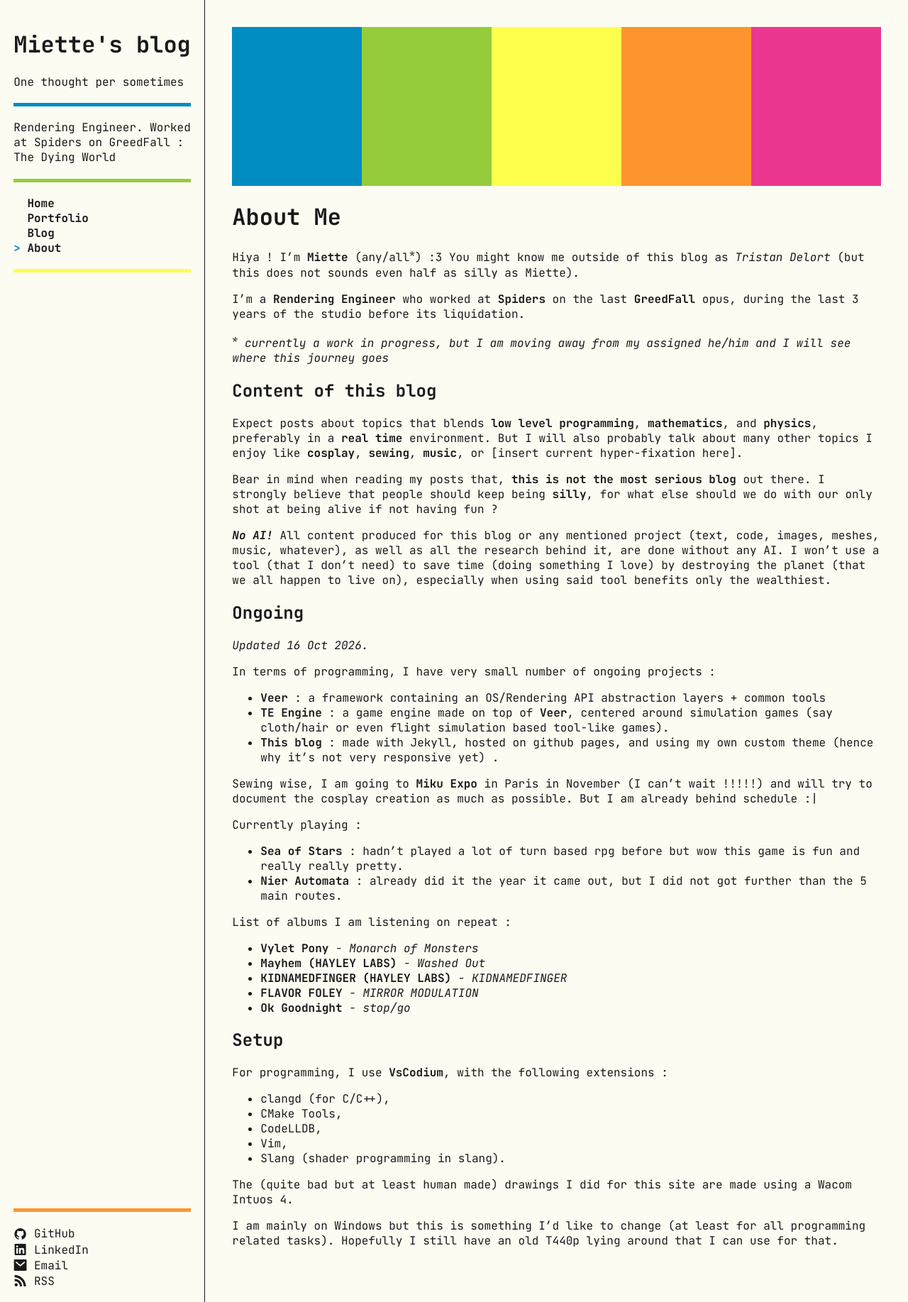
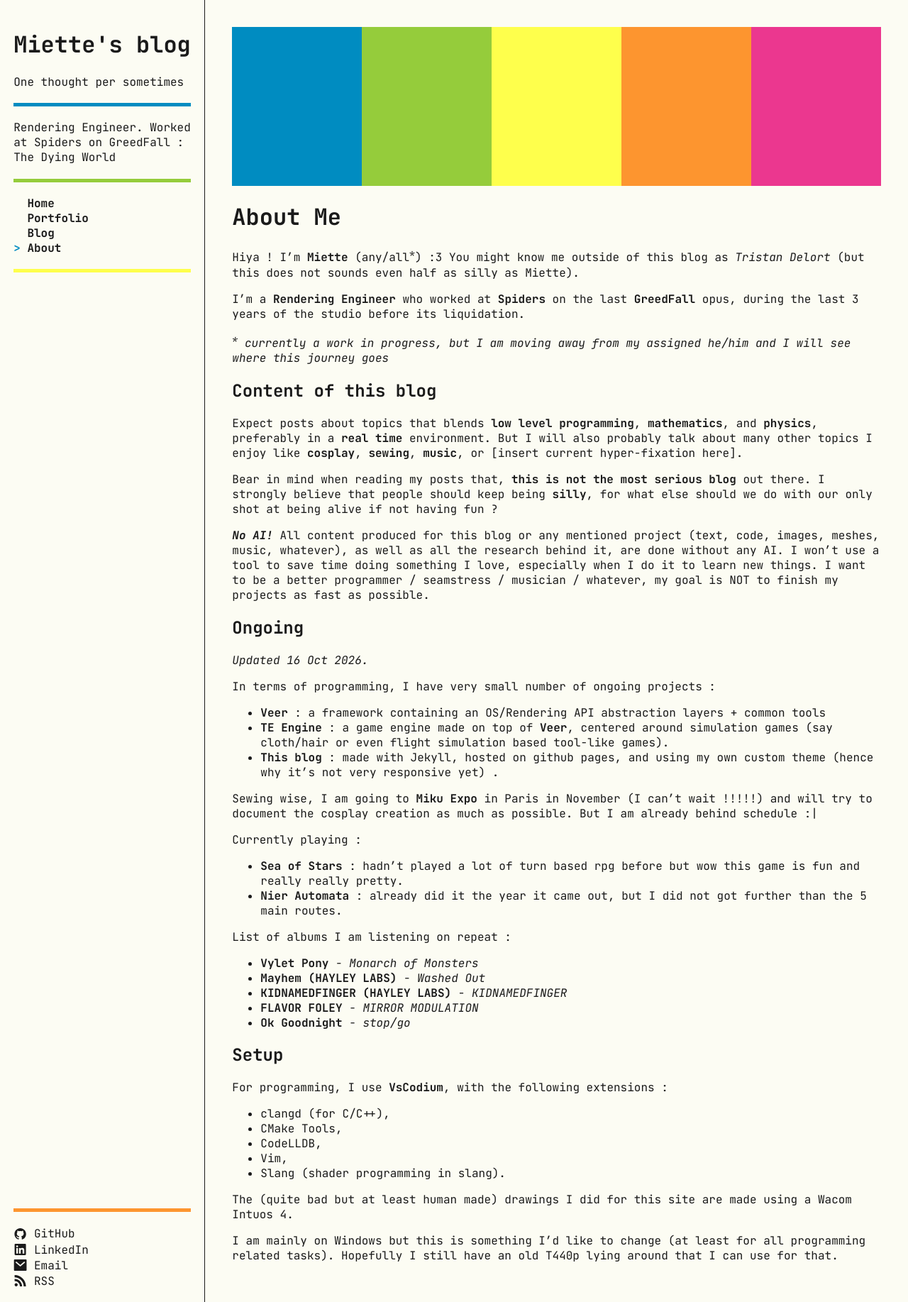
Before and after one commit to tdelort/tdelort.github.io, a Jekyll site: the page built from _pages/about.md, in a window 1280 px wide. Shown: the whole page at 71% size. Built offline with Jekyll 4.4.1, drawn with Linux system fonts in a browser that asks for light colours.

```diff
--- a/_pages/about.md
+++ b/_pages/about.md
@@ -17,7 +17,7 @@ Expect posts about topics that blends **low level programming**, **mathematics**
 
 Bear in mind when reading my posts that, **this is not the most serious blog** out there. I strongly believe that people should keep being **silly**, for what else should we do with our only shot at being alive if not having fun ?
 
-***No AI!*** All content produced for this blog or any mentioned project (text, code, images, meshes, music, whatever), as well as all the research behind it, are done without any AI. I won't use a tool (that I don't need) to save time (doing something I love) by destroying the planet (that we all happen to live on), especially when using said tool benefits only the wealthiest.
+***No AI!*** All content produced for this blog or any mentioned project (text, code, images, meshes, music, whatever), as well as all the research behind it, are done without any AI. I won't use a tool to save time doing something I love, especially when I do it to learn new things. I want to be a better programmer / seamstress / musician / whatever, my goal is NOT to finish my projects as fast as possible.
 
 ## Ongoing
 
```
